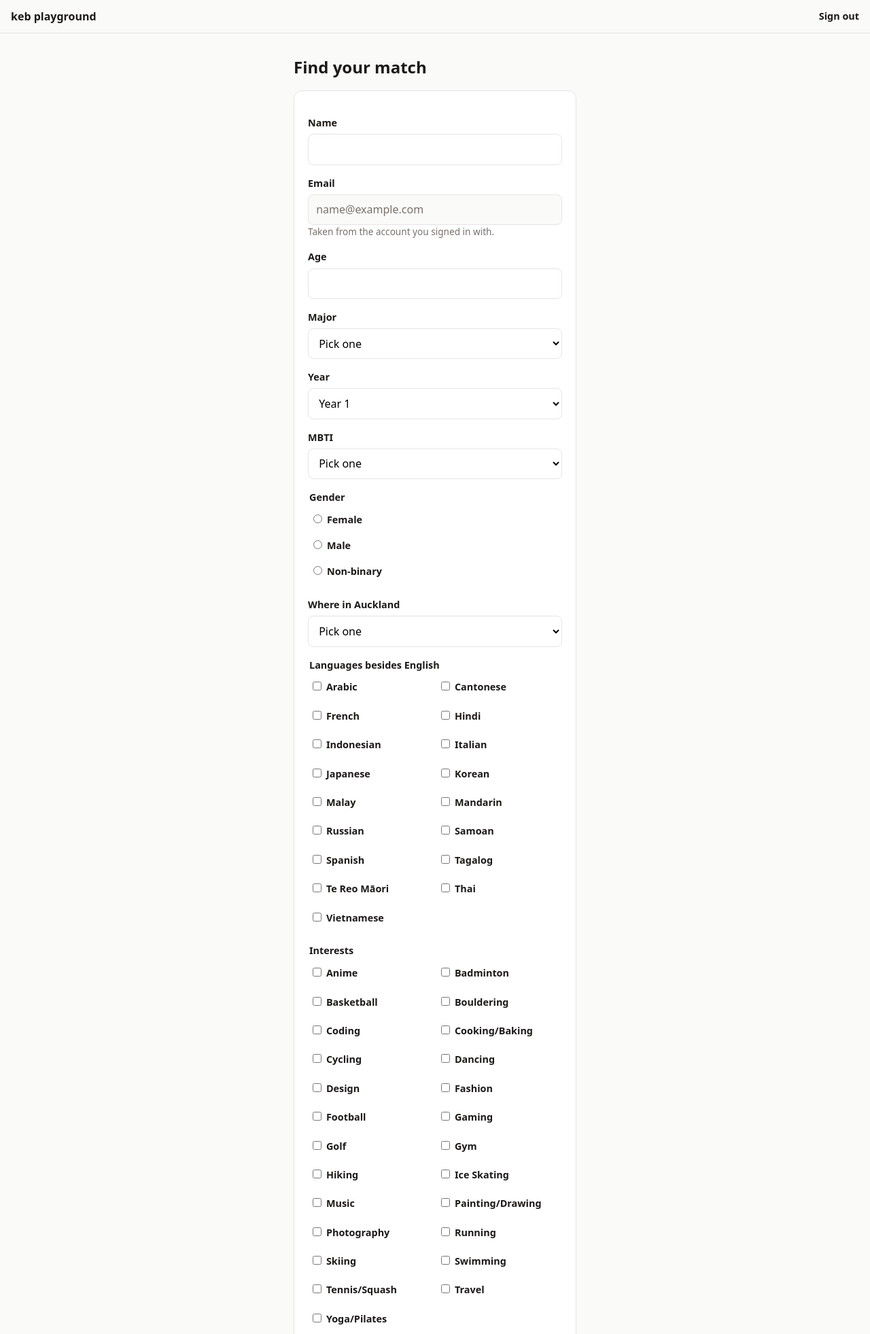
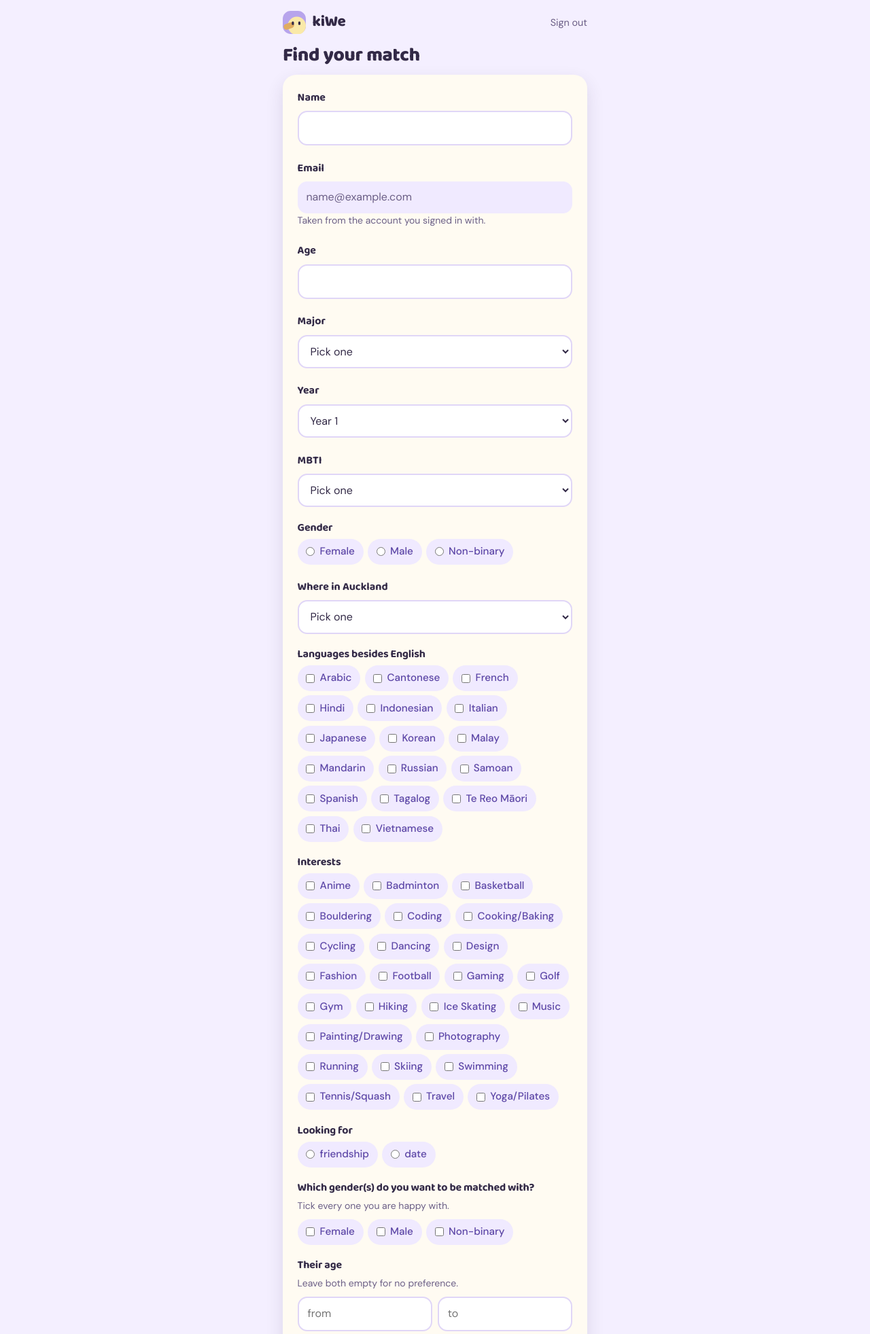
Before and after one commit to juu-na/kebplayground, a FastAPI app: page / in a window 1280 px wide. Shown: the top 1963 px of the page at 68% size. Run offline with FastAPI, Linux system fonts and the light colour scheme; the visitor is signed in with stand-in values (Sample User, id 1).

Commit message:
feat: restyle the app to the kiwe design

```diff
--- a/kebplayground/web/static/style.css
+++ b/kebplayground/web/static/style.css
@@ -1,164 +1,254 @@
-/* The whole look lives here. The design team can replace this file without
-   touching any template or route. Light mode only. */
+/* The whole look lives here. Every colour, radius and font is a token at the
+   top, so a change to the theme is a change to this block. Light mode only,
+   mobile first: the content runs full width on a phone and stops growing on
+   anything bigger. */
 
 :root {
-  --ink: #1c1917;
-  --muted: #78716c;
-  --line: #e7e5e4;
-  --paper: #fafaf9;
-  --card: #ffffff;
-  --accent: #d97706;
-  --accent-ink: #ffffff;
-  --danger: #b91c1c;
+  --ink: #332A47;
+  --ink-deep: #1E1830;
+  --muted: #6B5F86;
+  --faint: #9A8FB5;
+
+  --page: #F4EFFF;
+  --card: #FFFBF2;
+  --line: #E0D6F7;
+  --tint: #F0EAFF;
+  --tint-deep: #E6DDFA;
+
+  --lilac: #B7A4EC;
+  --lilac-dark: #8A76CC;
+  --link: #7B63C9;
+  --link-dark: #5C46A6;
+  --cream: #FAE9A8;
+  --beak: #E0AC5F;
+  --danger: #B3261E;
+
+  --radius: 20px;
+  --radius-small: 14px;
+  --lift: 0 10px 26px rgba(51, 42, 71, 0.12);
+
+  --display: "Baloo 2", "Trebuchet MS", system-ui, sans-serif;
+  --body: "DM Sans", system-ui, -apple-system, "Segoe UI", sans-serif;
 }
 
 * { box-sizing: border-box; }
 
 body {
   margin: 0;
-  font-family: system-ui, -apple-system, "Segoe UI", sans-serif;
+  font-family: var(--body);
   color: var(--ink);
-  background: var(--paper);
-  line-height: 1.5;
+  background: var(--page);
+  line-height: 1.55;
+  -webkit-font-smoothing: antialiased;
 }
+
+h1, h2, h3, legend, .brand {
+  font-family: var(--display);
+  letter-spacing: -0.01em;
+  line-height: 1.15;
+}
+h1 { font-size: 1.75rem; font-weight: 800; margin: 0 0 0.75rem; }
+h2 { font-size: 1.3rem; font-weight: 700; margin: 0 0 0.5rem; }
+
+a { color: var(--link); }
+a:hover { color: var(--link-dark); }
+
+/* --- frame --- */
 
 .site-header {
   display: flex;
   justify-content: space-between;
   align-items: center;
-  padding: 0.75rem 1rem;
-  border-bottom: 1px solid var(--line);
+  gap: 0.75rem;
+  max-width: 30rem;
+  margin: 0 auto;
+  padding: 1rem;
 }
-.site-header a {
+.brand {
+  display: flex;
+  align-items: center;
+  gap: 0.6rem;
+  font-size: 1.4rem;
+  font-weight: 800;
   color: var(--ink);
   text-decoration: none;
-  font-weight: 600;
 }
+.brand svg { display: block; flex: none; }
+.sign-out {
+  font-size: 0.9rem;
+  color: var(--muted);
+  text-decoration: none;
+}
+.sign-out:hover { color: var(--ink); }
 
 .content {
-  max-width: 28rem;
+  max-width: 30rem;
   margin: 0 auto;
-  padding: 1rem 1rem 4rem;
+  padding: 0 1rem 4rem;
 }
-
-h1 { font-size: 1.5rem; }
-h2 { font-size: 1.1rem; }
 
 .card {
   background: var(--card);
-  border: 1px solid var(--line);
-  border-radius: 12px;
-  padding: 1.25rem;
-  margin: 1rem 0;
+  border-radius: var(--radius);
+  box-shadow: var(--lift);
+  padding: 1.35rem;
+  margin: 0 0 1rem;
+}
+.centre { text-align: center; }
+
+/* --- form --- */
+
+.field { margin: 0 0 1.35rem; border: 0; padding: 0; }
+.field > label, .field legend {
+  display: block;
+  font-family: var(--display);
+  font-weight: 700;
+  font-size: 1rem;
+  margin: 0 0 0.4rem;
+  padding: 0;
 }
 
-.centre { text-align: center; }
-
-.field { margin: 1rem 0; border: 0; padding: 0; }
-.field label, .field legend {
-  display: block;
-  font-weight: 600;
-  font-size: 0.9rem;
-  margin-bottom: 0.35rem;
-}
-
-input, select, button {
-  font: inherit;
-}
+input, select, button, textarea { font: inherit; }
 
 input:not([type="checkbox"]):not([type="radio"]), select {
   width: 100%;
-  padding: 0.6rem 0.7rem;
-  border: 1px solid var(--line);
-  border-radius: 8px;
-  background: var(--card);
+  padding: 0.7rem 0.8rem;
+  border: 2px solid var(--line);
+  border-radius: var(--radius-small);
+  background: #fff;
+  color: var(--ink);
+}
+input:focus-visible, select:focus-visible, button:focus-visible {
+  outline: 3px solid var(--lilac);
+  outline-offset: 2px;
 }
 
-.sign-out { font-weight: 400; font-size: 0.9rem; color: var(--muted); }
+/* Choices read as pills. The box stays visible, so the state is still clear
+   where :has() is not supported. */
+.choices {
+  display: flex;
+  flex-wrap: wrap;
+  gap: 0.4rem;
+}
+.choice {
+  display: inline-flex;
+  align-items: center;
+  gap: 0.45rem;
+  padding: 0.45rem 0.8rem;
+  border-radius: 999px;
+  background: var(--tint);
+  color: var(--link-dark);
+  font-size: 0.95rem;
+  font-weight: 500;
+  cursor: pointer;
+}
+.choice:has(input:checked) {
+  background: var(--ink);
+  color: var(--cream);
+}
+.choice input { accent-color: var(--lilac); margin: 0; }
+.choice:has(input:checked) input { accent-color: var(--cream); }
 
-a.button {
-  display: inline-block;
-  padding: 0.7rem 1.2rem;
-  border-radius: 8px;
-  background: var(--accent);
-  color: var(--accent-ink);
-  font-weight: 600;
-  text-decoration: none;
+.pair { display: flex; gap: 0.5rem; }
+
+.hint {
+  margin: 0 0 0.5rem;
+  font-size: 0.875rem;
+  color: var(--muted);
+}
+.fixed-value {
+  margin: 0;
+  padding: 0.7rem 0.8rem;
+  border-radius: var(--radius-small);
+  background: var(--tint);
+  color: var(--muted);
+}
+
+/* --- buttons --- */
+
+.actions {
+  display: flex;
+  flex-wrap: wrap;
+  gap: 0.6rem;
+  margin: 1.25rem 0 0;
 }
 .actions.centre { justify-content: center; }
 
-.fixed-value {
-  margin: 0;
-  padding: 0.6rem 0.7rem;
-  border: 1px solid var(--line);
-  border-radius: 8px;
-  background: var(--paper);
-  color: var(--muted);
+button, a.button {
+  display: inline-block;
+  padding: 0.75rem 1.4rem;
+  border: 0;
+  border-radius: var(--radius-small);
+  background: var(--ink);
+  color: var(--cream);
+  font-family: var(--display);
+  font-weight: 700;
+  text-decoration: none;
+  cursor: pointer;
+}
+button:hover, a.button:hover { background: var(--ink-deep); color: var(--cream); }
+
+button.quiet {
+  background: var(--tint);
+  color: var(--link-dark);
+}
+button.quiet:hover { background: var(--tint-deep); color: var(--link-dark); }
+
+button.danger { background: var(--danger); color: #fff; }
+
+/* --- notes --- */
+
+.error, .notice {
+  margin: 0 0 1rem;
+  padding: 0.7rem 0.9rem;
+  border-radius: var(--radius-small);
+  font-size: 0.95rem;
+}
+.error { background: #FDECEA; color: var(--danger); }
+.notice { background: #FDF3D3; color: #6B4E12; }
+
+/* --- the match --- */
+
+.eyebrow {
+  margin: 0 0 0.35rem;
+  font-family: var(--display);
+  font-weight: 700;
+  font-size: 0.78rem;
+  text-transform: uppercase;
+  letter-spacing: 0.09em;
+  color: var(--faint);
+}
+.match-message {
+  font-size: 1.05rem;
+  margin: 0.75rem 0;
+}
+.match-contact {
+  margin: 1rem 0 0;
+  padding: 0.7rem 0.9rem;
+  border-radius: var(--radius-small);
+  background: var(--tint);
+}
+.match-score {
+  margin: 0.5rem 0 0;
+  color: var(--faint);
+  font-size: 0.85rem;
 }
 
-.hint {
-  margin: 0 0 0.4rem;
-  font-size: 0.85rem;
-  color: var(--muted);
-}
-
-.choices {
-  display: grid;
-  grid-template-columns: repeat(auto-fill, minmax(9rem, 1fr));
-  gap: 0.25rem;
-}
-.choice {
-  display: flex;
-  align-items: center;
-  gap: 0.45rem;
-  padding: 0.35rem 0.2rem;
-  font-size: 0.95rem;
-}
-
-.pair { display: flex; gap: 0.5rem; }
-
-.actions { margin: 1rem 0 0; display: flex; gap: 0.5rem; }
-button {
-  padding: 0.7rem 1.2rem;
-  border: 0;
-  border-radius: 8px;
-  background: var(--accent);
-  color: var(--accent-ink);
-  font-weight: 600;
-}
-button.danger { background: var(--danger); }
-
-.error, .notice {
-  padding: 0.6rem 0.8rem;
-  border-radius: 8px;
-  font-size: 0.95rem;
-}
-.error { background: #fef2f2; color: var(--danger); }
-.notice { background: #fffbeb; color: #92400e; }
-
-.eyebrow {
-  text-transform: uppercase;
-  letter-spacing: 0.08em;
-  font-size: 0.8rem;
-  color: var(--muted);
-  margin-bottom: 0;
-}
-.match-message { font-size: 1.05rem; }
-.match-contact { margin-top: 1rem; }
-.match-score { color: var(--muted); font-size: 0.85rem; }
-
-button.quiet {
-  background: transparent;
-  color: var(--muted);
-  border: 1px solid var(--line);
-}
+/* --- profile --- */
 
 .profile { margin: 0; }
 .profile dt {
-  font-size: 0.8rem;
+  font-family: var(--display);
+  font-size: 0.75rem;
+  font-weight: 700;
   text-transform: uppercase;
-  letter-spacing: 0.06em;
-  color: var(--muted);
-  margin-top: 0.75rem;
+  letter-spacing: 0.07em;
+  color: var(--faint);
+  margin-top: 0.85rem;
 }
 .profile dd { margin: 0.1rem 0 0; }
+
+/* --- admin, which nobody but an organiser sees --- */
+
+.admin ul { margin: 0.25rem 0; padding-left: 1.1rem; }
+.admin li { color: var(--muted); }
--- a/kebplayground/web/templates/base.html
+++ b/kebplayground/web/templates/base.html
@@ -1,17 +1,24 @@
 <!doctype html>
-<!-- Template context is frozen. Restyle through static/style.css, or adjust
-     markup inside the blocks, without renaming any form field. -->
+<!-- The look is all in static/style.css, which sets its colours, radii and
+     fonts as tokens at the top. Restyle there rather than in a template,
+     and leave the form field names alone. -->
 <html lang="en">
 <head>
   <meta charset="utf-8">
   <meta name="viewport" content="width=device-width, initial-scale=1">
-  <title>{% block title %}keb playground{% endblock %}</title>
+  <title>{% block title %}kiWe{% endblock %}</title>
+  <link rel="preconnect" href="https://fonts.googleapis.com">
+  <link rel="preconnect" href="https://fonts.gstatic.com" crossorigin>
+  <link href="https://fonts.googleapis.com/css2?family=Baloo+2:wght@600;700;800&family=DM+Sans:wght@400;500;700&display=swap" rel="stylesheet">
   <link rel="stylesheet" href="/static/style.css">
   <script src="/static/htmx.min.js" defer></script>
 </head>
 <body>
   <header class="site-header">
-    <a href="/">keb playground</a>
+    <a class="brand" href="/">
+      {% include "partials/duck.svg" %}
+      kiWe
+    </a>
     {% if request.session.get("email") %}
     <a class="sign-out" href="/logout">Sign out</a>
     {% endif %}
--- a/kebplayground/web/templates/login.html
+++ b/kebplayground/web/templates/login.html
@@ -1,5 +1,5 @@
 {% extends "base.html" %}
-{% block title %}sign in · keb playground{% endblock %}
+{% block title %}sign in · kiWe{% endblock %}
 {% block content %}
 <div class="card centre">
   <h1>Find your match</h1>
--- a/kebplayground/web/templates/message.html
+++ b/kebplayground/web/templates/message.html
@@ -1,5 +1,5 @@
 {% extends "base.html" %}
-{% block title %}{{ title }} · keb playground{% endblock %}
+{% block title %}{{ title }} · kiWe{% endblock %}
 {% block content %}
 <div class="card centre">
   <h1>{{ title }}</h1>
--- a/kebplayground/web/templates/signup.html
+++ b/kebplayground/web/templates/signup.html
@@ -1,5 +1,5 @@
 {% extends "base.html" %}
-{% block title %}{{ heading }} · kiwe{% endblock %}
+{% block title %}{{ heading }} · kiWe{% endblock %}
 {% block content %}
 <h1>{{ heading }}</h1>
 
@@ -57,10 +57,12 @@
 
   <fieldset class="field">
     <legend>Gender</legend>
+    <div class="choices">
       {% for gender in options.genders %}
       <label class="choice"><input type="radio" name="gender" value="{{ gender }}" required
         {% if form.get('gender') == gender %}checked{% endif %}> {{ gender }}</label>
       {% endfor %}
+    </div>
   </fieldset>
 
   <div class="field">
@@ -95,23 +97,28 @@
 
   <fieldset class="field">
     <legend>Looking for</legend>
+    <div class="choices">
       {% for mode in options.modes %}
       <label class="choice"><input type="radio" name="mode" value="{{ mode }}" required
         {% if form.get('mode') == mode %}checked{% endif %}> {{ mode }}</label>
       {% endfor %}
+    </div>
   </fieldset>
 
   <fieldset class="field">
     <legend>Which gender(s) do you want to be matched with?</legend>
     <p class="hint">Tick every one you are happy with.</p>
+    <div class="choices">
       {% for gender in options.genders %}
       <label class="choice"><input type="checkbox" name="pref_genders" value="{{ gender }}"
         {% if gender in form.get('pref_genders', []) %}checked{% endif %}> {{ gender }}</label>
       {% endfor %}
+    </div>
   </fieldset>
 
   <fieldset class="field">
-    <legend>Their age (leave empty for no preference)</legend>
+    <legend>Their age</legend>
+    <p class="hint">Leave both empty for no preference.</p>
     <div class="pair">
       <input name="pref_age_min" type="number" min="16" max="99" placeholder="from"
         value="{{ form.get('pref_age_min', '') }}">
@@ -122,8 +129,10 @@
 
   <fieldset class="field">
     <legend>Where they are</legend>
+    <div class="choices">
       <label class="choice"><input type="checkbox" name="same_area_only" value="on"
-      {% if form.get('same_area_only') %}checked{% endif %}> Only match me with people in my part of Auckland</label>
+        {% if form.get('same_area_only') %}checked{% endif %}> Only my part of Auckland</label>
+    </div>
   </fieldset>
 
   <div class="actions">
```
Also changed, not shown: kebplayground/web/templates/admin.html (+5 -5 lines), kebplayground/web/templates/partials/duck.svg (added). Lines whose indentation alone changed are shown as unchanged.
